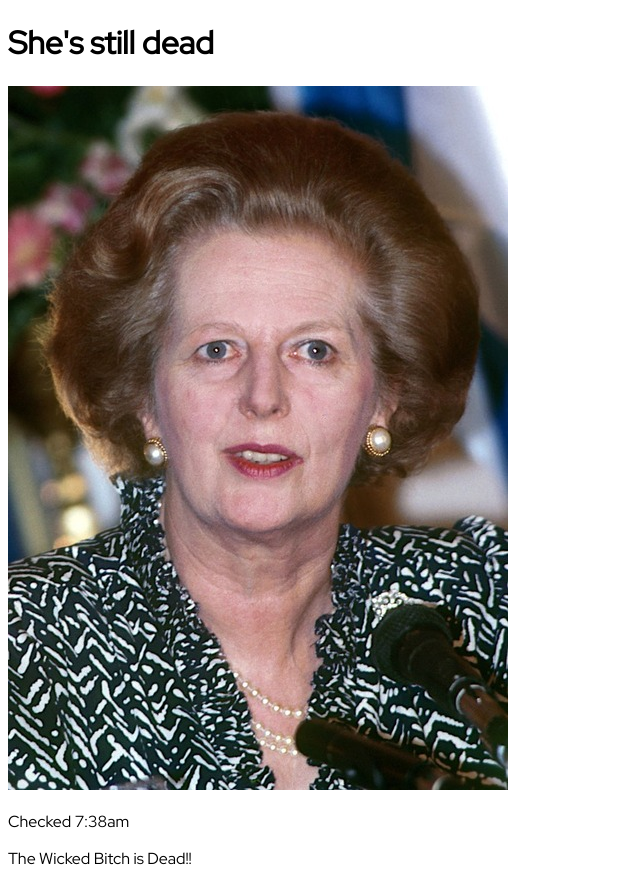
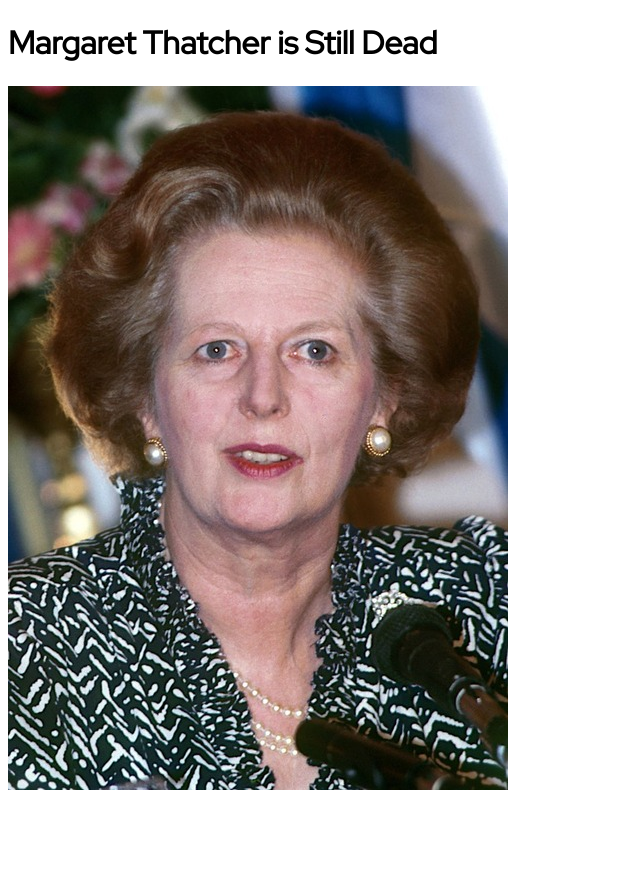
Before and after one commit to jadeastar/maggie-t-updates, a plain HTML site: page index.html in a window 1280 px wide. Shown: the whole page, without its empty margins (0-640 px from the left). After the commit the page ends 803 px from the top, so only its background shows below. Drawn offline with Linux system fonts and the light colour scheme.

Commit message:
Update index.html

```diff
--- a/index.html
+++ b/index.html
@@ -10,10 +10,8 @@ body {
 </head>
 <html>
 <body>
-  <h1> She's still dead </h1>
+  <h1> Margaret Thatcher is Still Dead </h1>
 	<img alt="The Wicked Bitch" src="maggie.jpg">
-  <p> Checked 7:38am </p>
-  <p> The Wicked Bitch is Dead!! </p>
 
 
 
```
